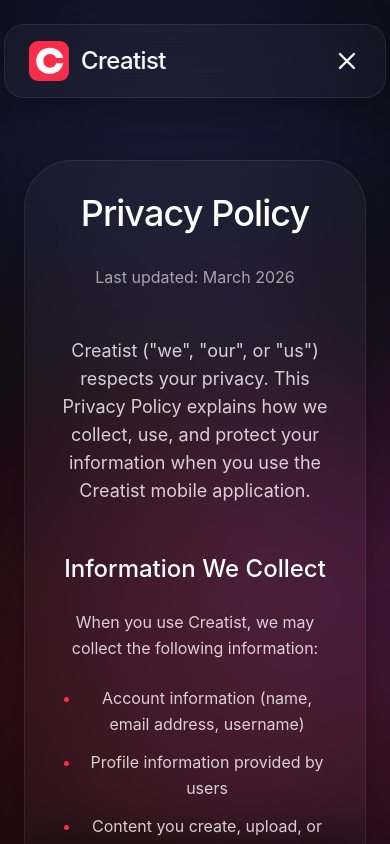
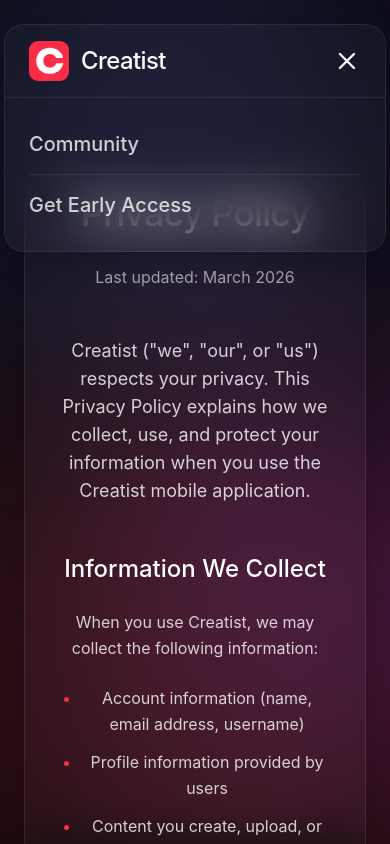
Before and after one commit to anishumar/creatist-web, a Next.js app: page /privacy in a window 390 px wide. Both pictures are taken after a click on the button 347 px from the left and 61 px from the top of the page. Shown: the top 844 px of the page. Built offline with nearby package versions, Linux system fonts and the light colour scheme.

Commit message:
add mobile menu with smooth expand animation in navbar

```diff
--- a/src/components/Navbar.tsx
+++ b/src/components/Navbar.tsx
@@ -20,9 +20,7 @@ export default function Navbar() {
   const router = useRouter();
 
   useEffect(() => {
-    const handleScroll = () => {
-      setScrolled(window.scrollY > 20);
-    };
+    const handleScroll = () => setScrolled(window.scrollY > 20);
     window.addEventListener("scroll", handleScroll);
 
     const handlePulse = () => {
@@ -55,22 +53,18 @@ export default function Navbar() {
         "inset 0 1px 1px rgba(255,255,255,0.5), 0 8px 32px rgba(250,45,72,0.6)",
         "inset 0 1px 1px rgba(255,255,255,0.3), 0 4px 12px rgba(250,45,72,0.3)"
       ],
-      transition: {
-        duration: 0.5,
-        repeat: 3,
-        ease: "easeInOut"
-      }
+      transition: { duration: 0.5, repeat: 3, ease: "easeInOut" }
     },
     idle: { scale: 1 }
   };
 
   return (
     <nav
-      className={`fixed top-0 left-1/2 -translate-x-1/2 z-50 transition-all duration-500 mt-6 rounded-[20px] glass overflow-hidden ${
-        scrolled ? "w-[95%] md:w-[85%] py-3" : "w-[98%] md:w-[95%] py-4"
+      className={`fixed top-0 left-1/2 -translate-x-1/2 z-50 mt-6 rounded-[20px] glass overflow-hidden transition-all duration-500 ${
+        scrolled ? "w-[95%] md:w-[85%]" : "w-[98%] md:w-[95%]"
       }`}
     >
-      <div className="container mx-auto px-6 flex items-center justify-between">
+      <div className={`container mx-auto px-6 flex items-center justify-between transition-all duration-500 ${scrolled ? "py-3" : "py-4"}`}>
         <Link href="/" className="flex items-center gap-3">
           <div className="relative w-10 h-10 rounded-[22.5%] overflow-hidden flex-shrink-0">
             <Image
@@ -84,7 +78,6 @@ export default function Navbar() {
           <span className="text-2xl font-medium tracking-tight text-white">Creatist</span>
         </Link>
 
-        {/* Desktop Nav */}
         <div className="hidden md:flex items-center gap-8">
           {navLinks.map((link) => (
             <Link
@@ -110,7 +103,6 @@ export default function Navbar() {
           </motion.button>
         </div>
 
-        {/* Mobile Menu Button */}
         <button
           className="md:hidden text-white"
           onClick={() => setIsOpen(!isOpen)}
@@ -119,39 +111,44 @@ export default function Navbar() {
         </button>
       </div>
 
-      {/* Mobile Nav */}
       <AnimatePresence>
         {isOpen && (
           <motion.div
-            initial={{ opacity: 0, y: -20 }}
-            animate={{ opacity: 1, y: 0 }}
-            exit={{ opacity: 0, y: -20 }}
-            className="absolute top-full left-0 right-0 bg-dark-darker border-b border-white/10 py-6 md:hidden"
+            initial={{ opacity: 0, height: 0 }}
+            animate={{ opacity: 1, height: "auto" }}
+            exit={{ opacity: 0, height: 0 }}
+            transition={{ type: "spring", stiffness: 300, damping: 30 }}
+            className="md:hidden overflow-hidden border-t border-white/[0.08]"
           >
-            <div className="flex flex-col items-center gap-6 px-6">
-              {navLinks.map((link) => (
-                <Link
+            <div className="flex flex-col px-6 py-4">
+              {navLinks.map((link, i) => (
+                <motion.div
                   key={link.name}
-                  href={link.href}
-                  className="text-lg text-white/80 hover:text-white font-medium"
-                  onClick={() => setIsOpen(false)}
+                  initial={{ opacity: 0, x: -10 }}
+                  animate={{ opacity: 1, x: 0 }}
+                  transition={{ delay: 0.05 + i * 0.06, duration: 0.25, ease: "easeOut" }}
                 >
-                  {link.name}
-                </Link>
+                  <Link
+                    href={link.href}
+                    onClick={() => setIsOpen(false)}
+                    className="block text-xl font-medium text-white/80 py-4 border-b border-white/[0.08]"
+                  >
+                    {link.name}
+                  </Link>
+                </motion.div>
               ))}
-                <motion.button
-                  variants={pulseVariants}
-                  animate={isPulsing ? "pulse" : "idle"}
-                  onClick={() => {
-                    setIsOpen(false);
-                    handleCTA();
-                  }}
-                  className={`w-full py-4 rounded-2xl font-medium transition-all duration-500 ${
-                    isTinted ? "glass-button-primary" : "glass-button"
-                  }`}
+              <motion.div
+                initial={{ opacity: 0, x: -10 }}
+                animate={{ opacity: 1, x: 0 }}
+                transition={{ delay: 0.05 + navLinks.length * 0.06, duration: 0.25, ease: "easeOut" }}
+              >
+                <button
+                  onClick={() => { setIsOpen(false); handleCTA(); }}
+                  className="w-full text-left text-xl font-medium text-white/80 py-4"
                 >
                   Get Early Access
-                </motion.button>
+                </button>
+              </motion.div>
             </div>
           </motion.div>
         )}
```
